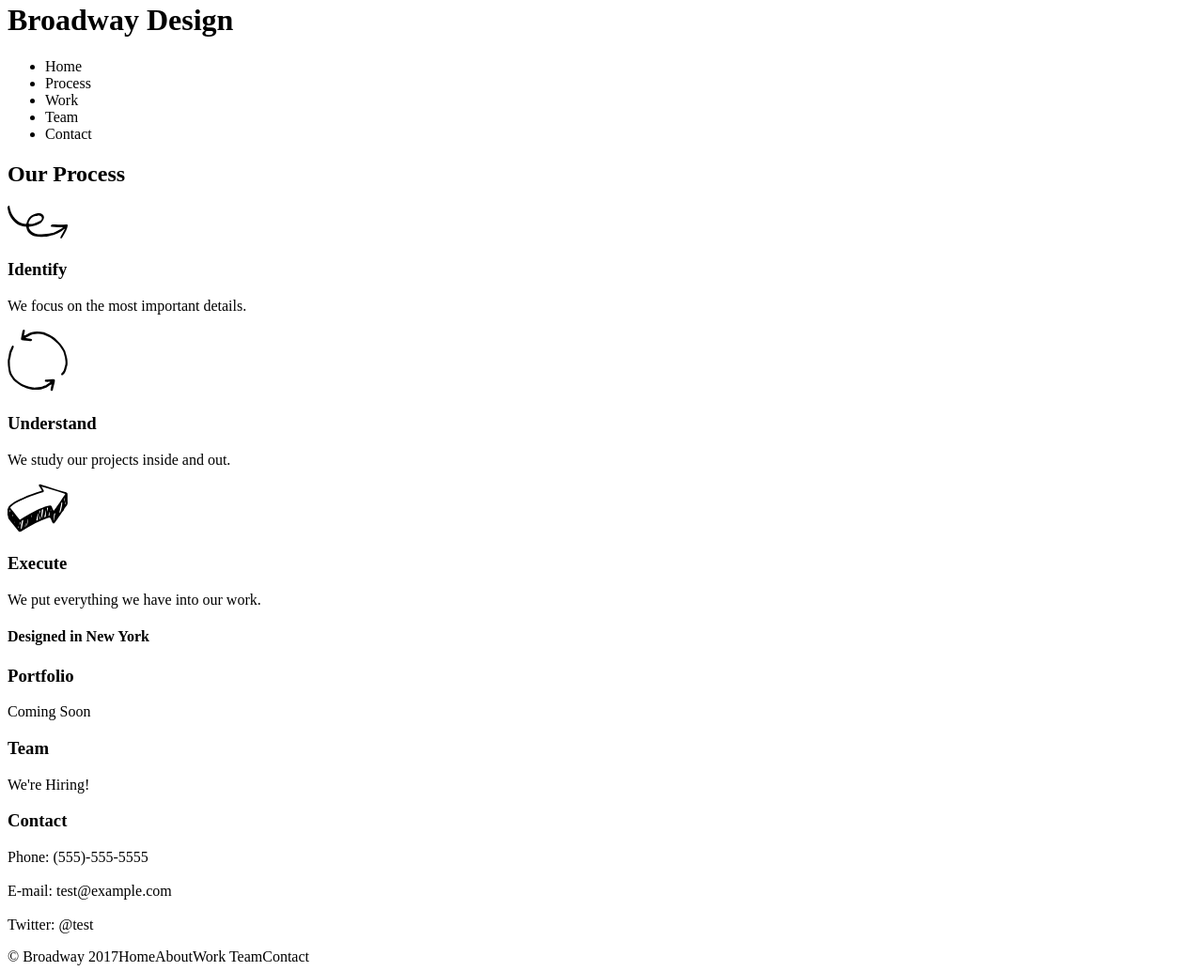
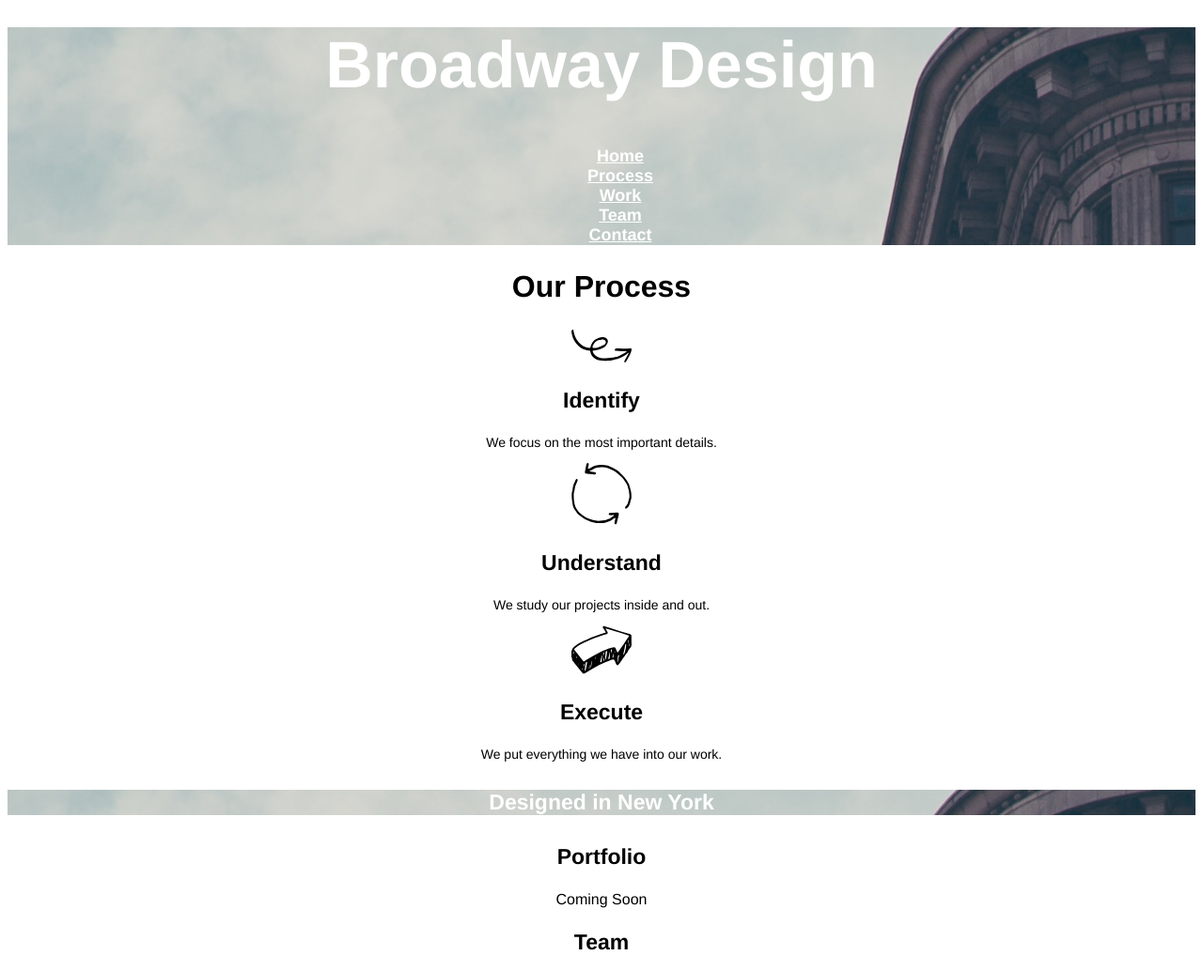
Before and after one commit to JayLub/flexbox-example, a plain HTML site: page index.html in a window 1280 px wide. Shown: the part 18-1052 px from the top of the page at 94% size. Drawn offline with Linux system fonts and the light colour scheme.

Commit message:
Styling complete.

```diff
--- a/index.html
+++ b/index.html
@@ -7,30 +7,30 @@
   </head>
 
 	<body>
-		<div>
+		<div class="header">
 			<h1>Broadway Design</h1>
 			<ul>
-				<li><a>Home</a></li>
-				<li><a>Process</a></li>
-				<li><a>Work</a></li>
-				<li><a>Team</a></li>
-				<li><a>Contact</a></li>
+				<li><a href="">Home</a></li>
+				<li><a href="">Process</a></li>
+				<li><a href="">Work</a></li>
+				<li><a href="">Team</a></li>
+				<li><a href="">Contact</a></li>
 			</ul>
 		</div>
 		<div>
 			<h2>Our Process</h2>
 		</div>
-		<div>
+		<div class="process">
 			<img src="/Resources/Icons/identify.svg" alt="Identify Icon">
 			<h3>Identify</h3>
 			<p>We focus on the most important details.</p>
 		</div>
-		<div>
+		<div class="process">
 			<img src="/Resources/Icons/understand.svg" alt="Understand Icon">
 			<h3>Understand</h3>
 			<p>We study our projects inside and out.</p>
 		</div>
-		<div>
+		<div class="process">
 			<img src="/Resources/Icons/execute.svg" alt="Execute Icon">
 			<h3>Execute</h3>
 			<p>We put everything we have into our work.</p>
@@ -48,8 +48,8 @@
 				E-mail: test@example.com<br><br>
 				Twitter: @test</p>
 		</div>
-		<div>
-			<p>© Broadway 2017<span><a>Home</a><a>About</a><a>Work </a><a>Team</a><a>Contact</a></span></p>
+		<div class="footer">
+			<p>© Broadway 2017 <span><a href="">Home</a> <a href="">About</a> <a href="">Work </a> <a href="">Team</a> <a href="">Contact</a></span></p>
 
 		</div>
 	</body>
--- a/resources/CSS/style.CSS
+++ b/resources/CSS/style.CSS
@@ -0,0 +1,44 @@
+Html {
+	text-align: center;
+	font-family: Helvetica;
+}
+
+.header, h4{
+	background-image: url(../Images/the-flatiron-building.png);
+}
+
+h1{
+	font-size: 70px;
+
+}
+
+h2 {
+	font-size: 32px;
+}
+
+h3, h4 {
+	font-size: 23px;
+}
+
+.process p {
+	font-size: 14px;
+}
+h4, h1, .footer, a {
+	color: white;
+}
+
+
+li {
+	list-style-type: none;
+	font-size: 18px;
+}
+
+a {
+	font-weight: bold;
+}
+
+.footer {
+	background-color: grey;
+	font-size: 11px;
+	text-align: left;
+}
```
